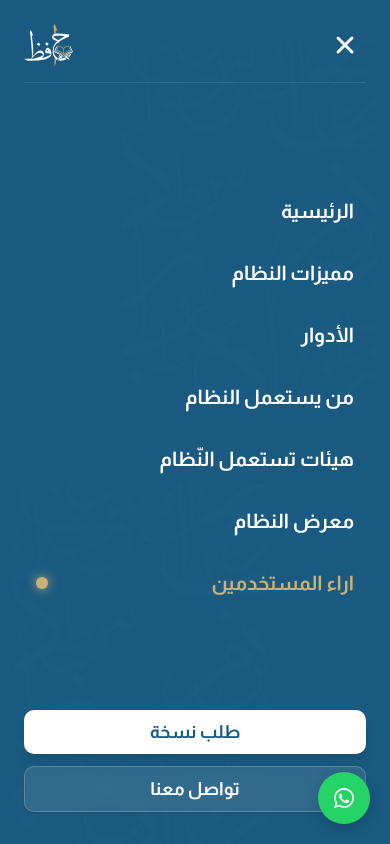
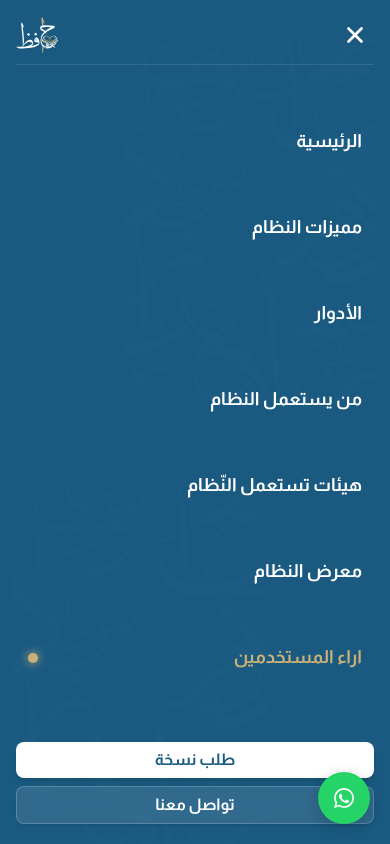
Before and after one commit to lo-ucif/hafez-web, a React (Vite) app: page / in a window 390 px wide. Both pictures are taken after a click on the button 348 px from the left and 30 px from the top of the page. Shown: the top 844 px of the page. Built offline with nearby package versions, Linux system fonts and the light colour scheme.

Commit message:
feat: add responsive Navbar component with scroll spy and mobile drawer

```diff
--- a/src/components/layout/Navbar.tsx
+++ b/src/components/layout/Navbar.tsx
@@ -476,7 +476,7 @@ export default function Navbar() {
 
       </motion.header>
 
-      {/* ── Mobile Navbar Overlay (Opens from Top Right to fill Full Screen) ── */}
+      {/* ── Mobile Navbar Overlay (Opens from Top Right to fill Full Screen - 100% Responsive, No Scroll) ── */}
       <AnimatePresence>
         {mobileMenuOpen && (
           <motion.div
@@ -502,11 +502,11 @@ export default function Navbar() {
             style={{ transformOrigin: "top right" }}
             className="
               fixed inset-0 z-50 lg:hidden
-              w-screen w-full h-screen h-[100dvh]
+              w-screen w-full h-[100dvh] max-h-[100dvh]
               bg-[#1a5a81]
               flex flex-col justify-between
-              py-6 px-6 sm:px-8
-              overflow-y-auto
+              p-4 sm:p-6
+              overflow-hidden
             "
             data-node-id="308:144"
             data-name="MobileMenu"
@@ -527,7 +527,7 @@ export default function Navbar() {
 
             {/* Top Bar: Close Button on Right, Logo on Left (matching RTL header) */}
             <div
-              className="flex items-center justify-between w-full relative z-10 shrink-0 pb-4 border-b border-white/10"
+              className="flex items-center justify-between w-full relative z-10 shrink-0 pb-2.5 sm:pb-3 border-b border-white/10"
               dir="rtl"
             >
               {/* Close Button on Right */}
@@ -537,14 +537,14 @@ export default function Navbar() {
                 onClick={() => setMobileMenuOpen(false)}
                 aria-label="إغلاق القائمة"
                 className="
-                  size-[42px] flex items-center justify-center
+                  size-[38px] sm:size-[42px] flex items-center justify-center
                   rounded-lg text-white hover:text-[#cab178] hover:bg-white/10
                   transition-colors cursor-pointer
                 "
                 data-node-id="308:163"
               >
                 <svg
-                  className="size-[28px]"
+                  className="size-[26px] sm:size-[28px]"
                   viewBox="0 0 24 24"
                   fill="none"
                   stroke="currentColor"
@@ -562,24 +562,24 @@ export default function Navbar() {
                 href="/"
                 onClick={handleLogoClick}
                 aria-label="الصفحة الرئيسية"
-                className="relative shrink-0 flex items-center justify-center h-[42px] w-auto cursor-pointer"
+                className="relative shrink-0 flex items-center justify-center h-[36px] sm:h-[40px] w-auto cursor-pointer"
                 data-node-id="308:147"
               >
                 <img
                   alt="شعار حافظ"
-                  className="h-full w-auto max-h-[42px] object-contain block select-none"
+                  className="h-full w-auto max-h-[36px] sm:max-h-[40px] object-contain block select-none"
                   src="/hafez-logo.svg"
                 />
               </a>
             </div>
 
-            {/* Navigation Links */}
+            {/* Navigation Links: Dynamically distributed via flex-1 + justify-evenly, strictly no scroll */}
             <div
-              className="flex flex-col items-stretch justify-center w-full my-auto py-6 relative z-10"
+              className="flex-1 flex flex-col justify-evenly w-full min-h-0 py-2 sm:py-3 relative z-10"
               data-node-id="308:165"
               dir="rtl"
             >
-              <nav className="w-full flex flex-col gap-3 sm:gap-4" data-node-id="308:166" aria-label="روابط الموبايل">
+              <nav className="w-full flex-1 flex flex-col justify-evenly" data-node-id="308:166" aria-label="روابط الموبايل">
                 {navLinks.map((link, idx) => {
                   const isLinkActive = activeId === link.id;
 
@@ -591,19 +591,19 @@ export default function Navbar() {
                       initial={{ opacity: 0, x: 20 }}
                       animate={{ opacity: 1, x: 0 }}
                       transition={{
-                        delay: 0.1 + idx * 0.04,
-                        duration: 0.35,
+                        delay: 0.08 + idx * 0.03,
+                        duration: 0.3,
                         ease: [0.16, 1, 0.3, 1],
                       }}
                       whileTap={{ scale: 0.98 }}
-                      className="w-full flex items-center justify-between no-underline cursor-pointer group py-2.5 px-3 rounded-lg hover:bg-white/5 transition-colors"
+                      className="w-full flex items-center justify-between no-underline cursor-pointer group py-1 sm:py-1.5 px-3 rounded-lg hover:bg-white/5 transition-colors"
                     >
                       {/* Title Text on the RIGHT in RTL */}
                       <span
                         dir="auto"
                         className={`
                           font-['Almarai:Bold'] font-bold
-                          text-[20px] sm:text-[22px] text-right
+                          text-[18px] sm:text-[20px] text-right
                           transition-colors duration-200
                           ${
                             isLinkActive
@@ -618,11 +618,11 @@ export default function Navbar() {
                       {/* Active Gold Indicator Dot on the LEFT in RTL */}
                       {isLinkActive ? (
                         <div
-                          className="bg-[#cab178] rounded-full shrink-0 size-[12px] sm:size-[14px] shadow-[0_0_12px_#cab178]"
+                          className="bg-[#cab178] rounded-full shrink-0 size-[10px] sm:size-[12px] shadow-[0_0_10px_#cab178]"
                           data-node-id="308:168"
                         />
                       ) : (
-                        <div className="size-[12px] sm:size-[14px] shrink-0" />
+                        <div className="size-[10px] sm:size-[12px] shrink-0" />
                       )}
                     </motion.a>
                   );
@@ -634,8 +634,8 @@ export default function Navbar() {
             <motion.div
               initial={{ opacity: 0, y: 15 }}
               animate={{ opacity: 1, y: 0 }}
-              transition={{ delay: 0.25, duration: 0.35 }}
-              className="flex flex-col gap-3 w-full pb-2 shrink-0 relative z-10"
+              transition={{ delay: 0.22, duration: 0.3 }}
+              className="flex flex-col gap-2 sm:gap-2.5 w-full pt-2 pb-1 shrink-0 relative z-10"
               dir="rtl"
             >
               {/* Button 1: طلب نسخة */}
@@ -646,10 +646,10 @@ export default function Navbar() {
                 whileTap={{ scale: 0.97 }}
                 className="
                   bg-white hover:bg-slate-50 text-[#1a5a81]
-                  w-full py-[13px] sm:py-[15px]
+                  w-full py-2.5 sm:py-3
                   flex items-center justify-center
-                  font-['Changa:Bold'] font-bold text-[18px] sm:text-[20px] leading-none
-                  rounded-[10px] shadow-lg
+                  font-['Changa:Bold'] font-bold text-[16px] sm:text-[18px] leading-none
+                  rounded-[8px] sm:rounded-[10px] shadow-md
                   transition-all cursor-pointer whitespace-nowrap
                 "
                 dir="auto"
@@ -665,10 +665,10 @@ export default function Navbar() {
                 onClick={handleContactClick}
                 className="
                   bg-white/10 hover:bg-white/15 text-white border border-white/20
-                  w-full py-[13px] sm:py-[15px]
+                  w-full py-2.5 sm:py-3
                   flex items-center justify-center
-                  font-['Changa:SemiBold'] font-semibold text-[18px] sm:text-[20px] leading-none
-                  rounded-[10px] shadow-sm backdrop-blur-sm
+                  font-['Changa:SemiBold'] font-semibold text-[16px] sm:text-[18px] leading-none
+                  rounded-[8px] sm:rounded-[10px] shadow-sm backdrop-blur-sm
                   transition-all cursor-pointer whitespace-nowrap
                 "
                 dir="auto"
```
